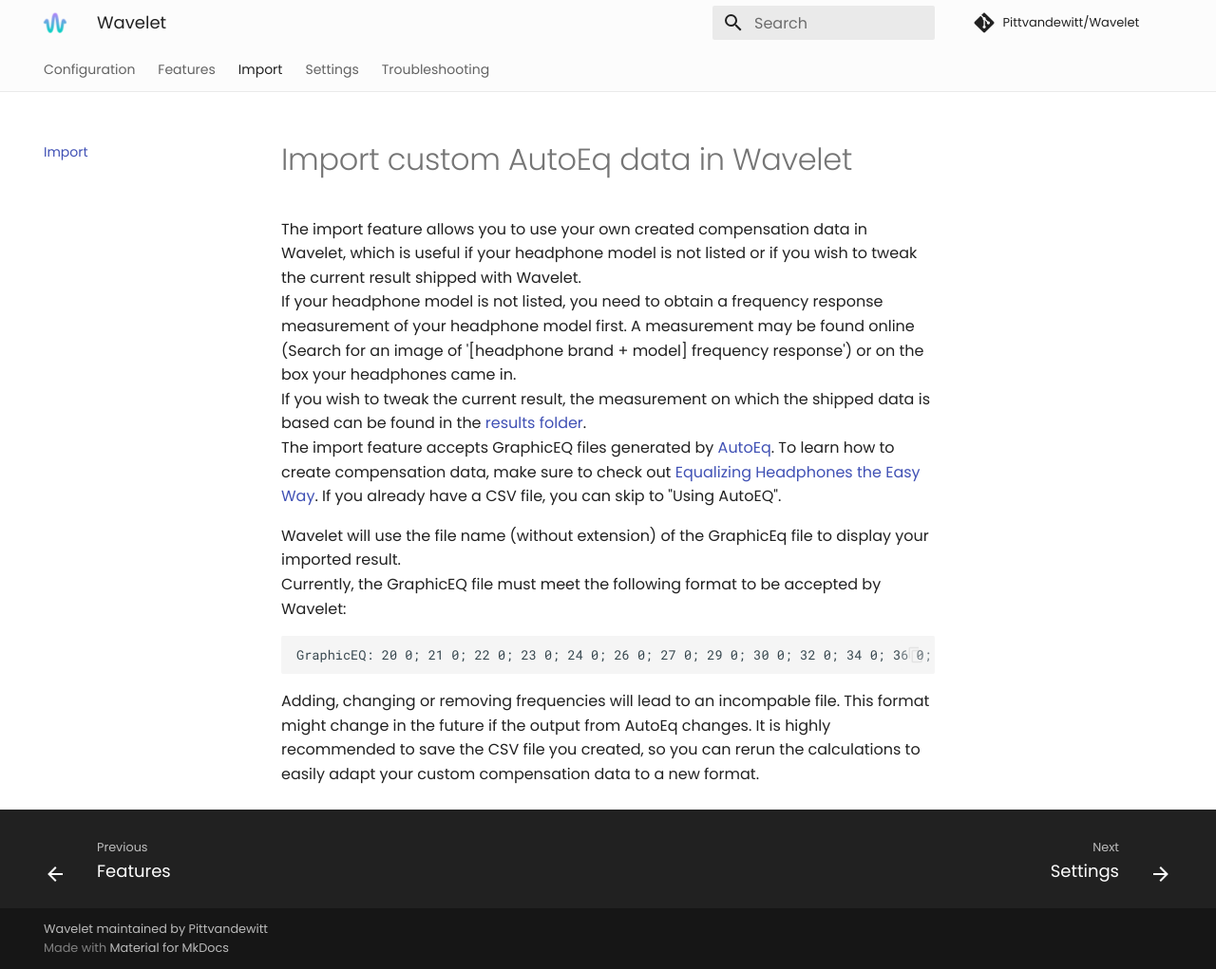
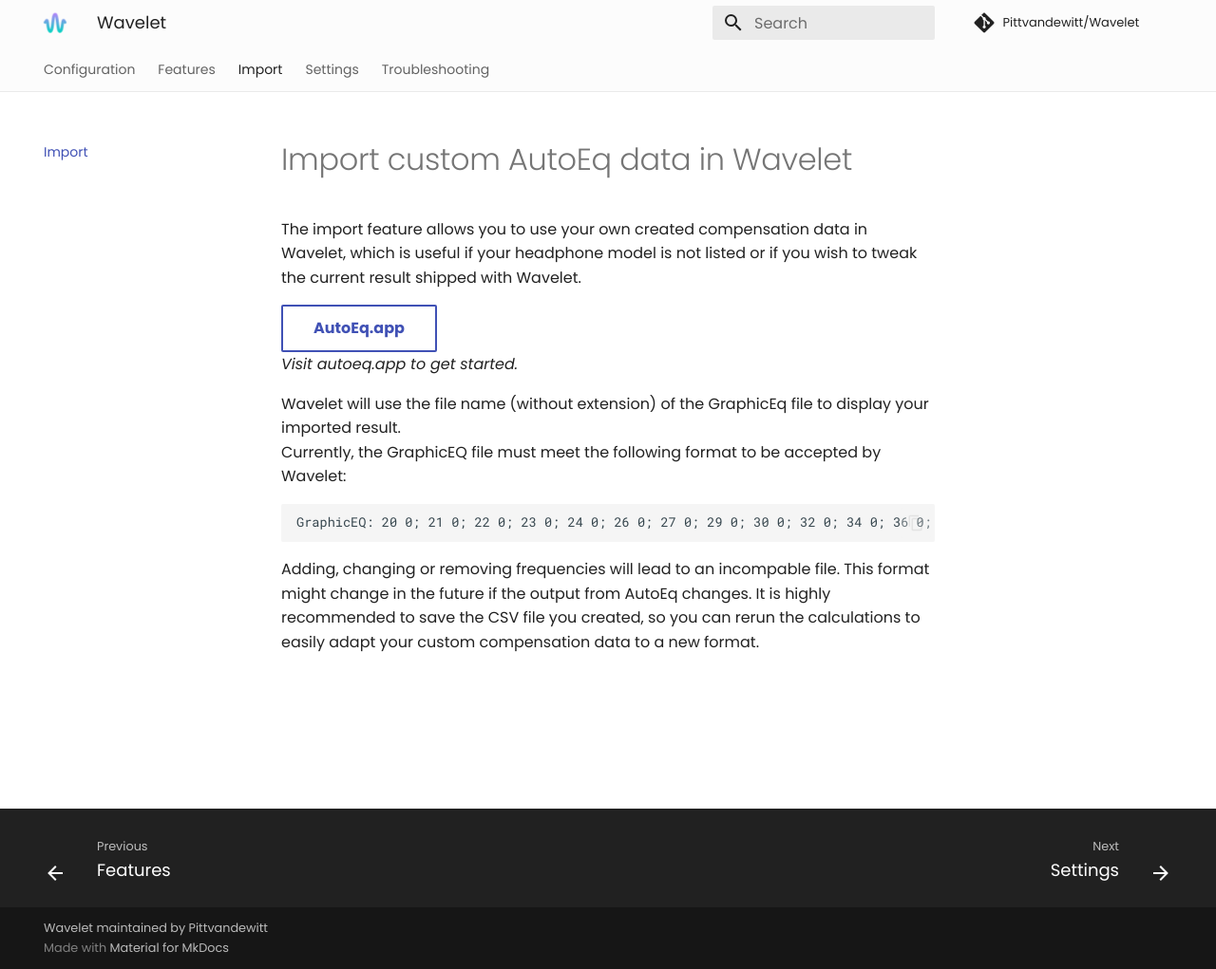
Before and after one commit to Pittvandewitt/Wavelet, an MkDocs documentation site: the page built from docs/Import.md, in a window 1280 px wide and 1021 px high. Shown: the whole window at 95% size. Built offline with MkDocs 1.6.1 and Material for MkDocs 9.7.7, drawn with Linux system fonts in a browser that asks for light colours; comment, search, counter and statistics services are not loaded.

Commit message:
Update import instructions

```diff
--- a/docs/Import.md
+++ b/docs/Import.md
@@ -1,10 +1,9 @@
 # Import custom AutoEq data in Wavelet
 
 The import feature allows you to use your own created compensation data in Wavelet, which is useful if your headphone model is not listed or if you wish to tweak the current result shipped with Wavelet.
-If your headphone model is not listed, you need to obtain a frequency response measurement of your headphone model first. A measurement may be found online (Search for an image of '[headphone brand + model] frequency response') or on the box your headphones came in.
-If you wish to tweak the current result, the measurement on which the shipped data is based can be found in the [results folder].
-The import feature accepts GraphicEQ files generated by [AutoEq].
-To learn how to create compensation data, make sure to check out [Equalizing Headphones the Easy Way]. If you already have a CSV file, you can skip to "Using AutoEQ".
+
+ [AutoEq.app](https://autoeq.app){ .md-button }
+*Visit autoeq.app to get started.*
 
 Wavelet will use the file name (without extension) of the GraphicEq file to display your imported result.
 Currently, the GraphicEQ file must meet the following format to be accepted by Wavelet:
@@ -17,4 +16,3 @@
 
 [Equalizing Headphones the Easy Way]: https://medium.com/@jaakkopasanen/make-your-headphones-sound-supreme-1cbd567832a9
 [AutoEq]: https://github.com/jaakkopasanen/AutoEq
-[results folder]: https://github.com/jaakkopasanen/AutoEq/tree/master/results
```
